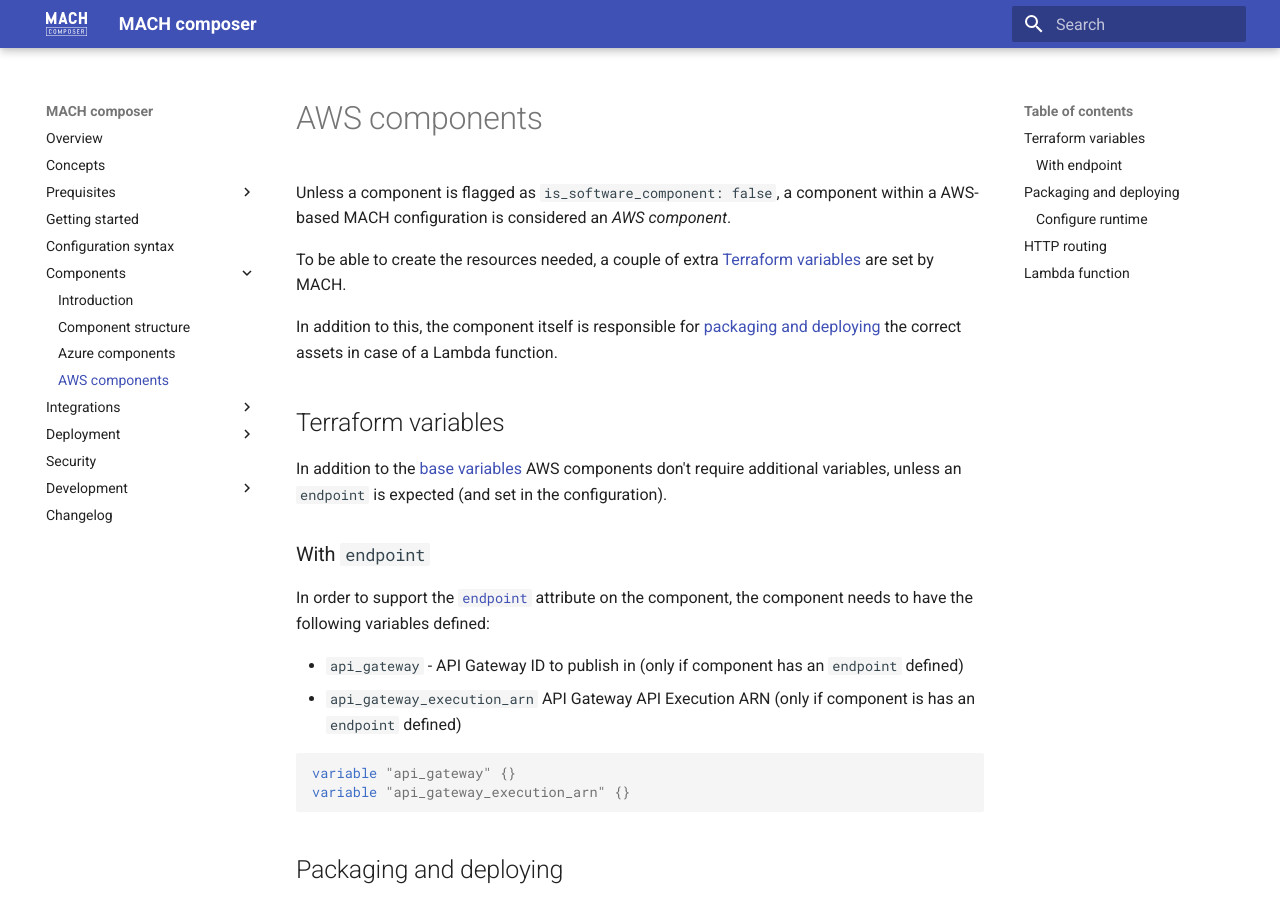
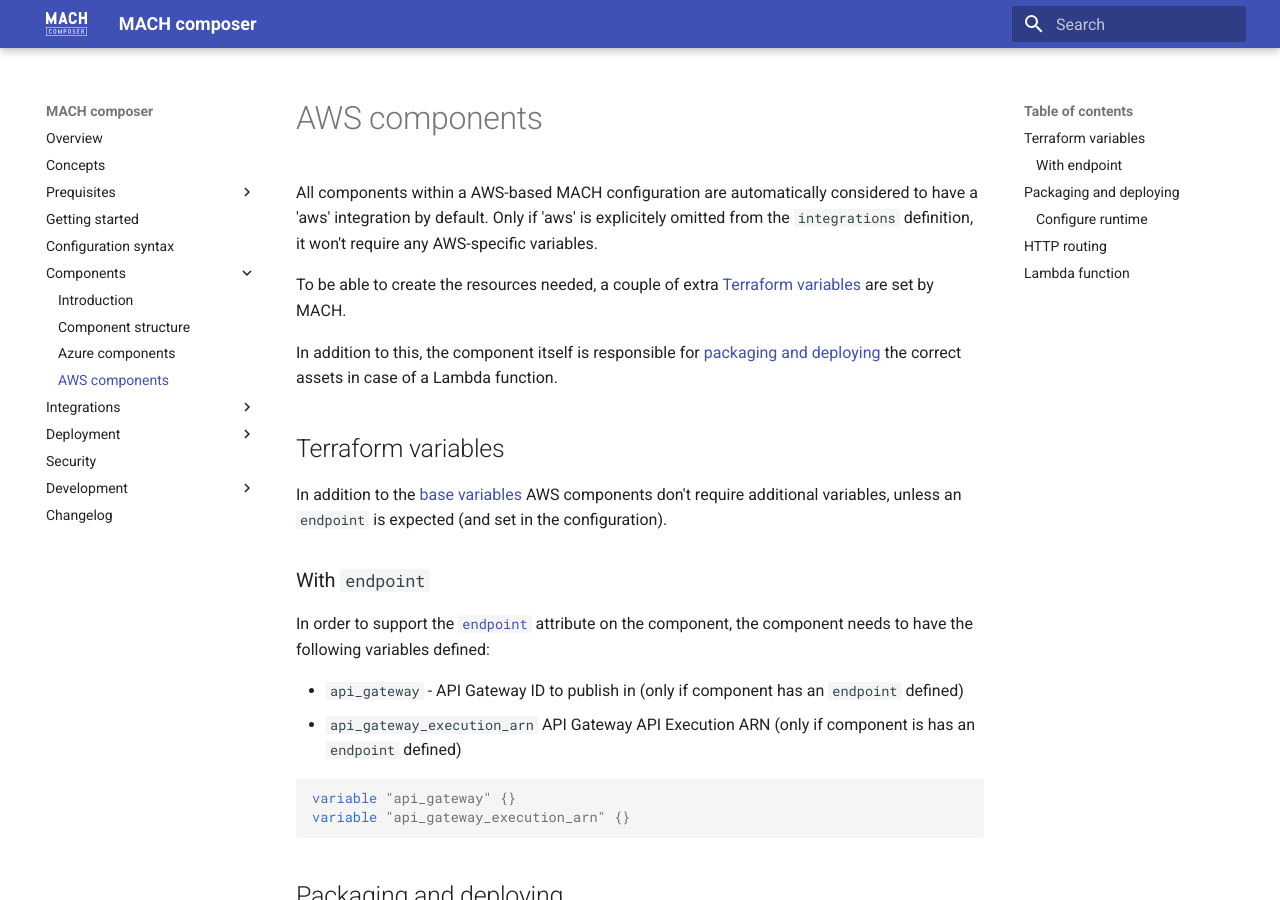
Before and after one commit to mach-composer/mach-composer-cli, an MkDocs documentation site: the page built from docs/src/components/aws.md, in a window 1280 px wide and 900 px high. Built offline with MkDocs 1.6.1 and Material for MkDocs 9.7.7, drawn with Linux system fonts in a browser that asks for light colours; a script that is not in the unit is left out.

```diff
--- a/docs/src/components/aws.md
+++ b/docs/src/components/aws.md
@@ -1,6 +1,6 @@
 # AWS components
 
-Unless a component is flagged as `is_software_component: false`, a component within a AWS-based MACH configuration is considered an *AWS component*.
+All components within a AWS-based MACH configuration are automatically considered to have a 'aws' integration by default. Only if 'aws' is explicitely omitted from the `integrations` definition, it won't require any AWS-specific variables.
 
 To be able to create the resources needed, a couple of extra [Terraform variables](#terraform-variables) are set by MACH.
 
```
Also changed, not shown: docs/src/components/azure.md (+1 -1 lines), 2 other files.
